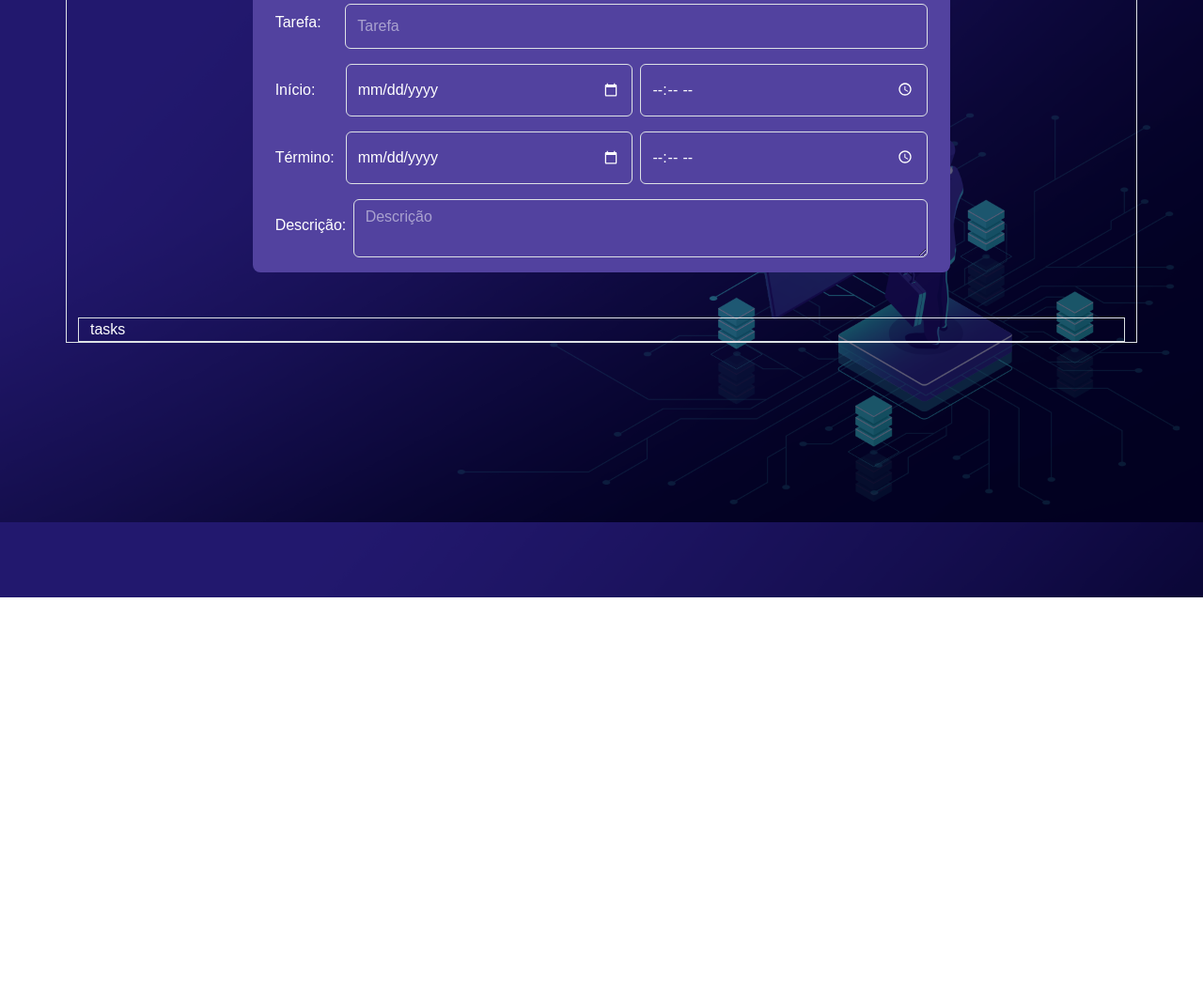
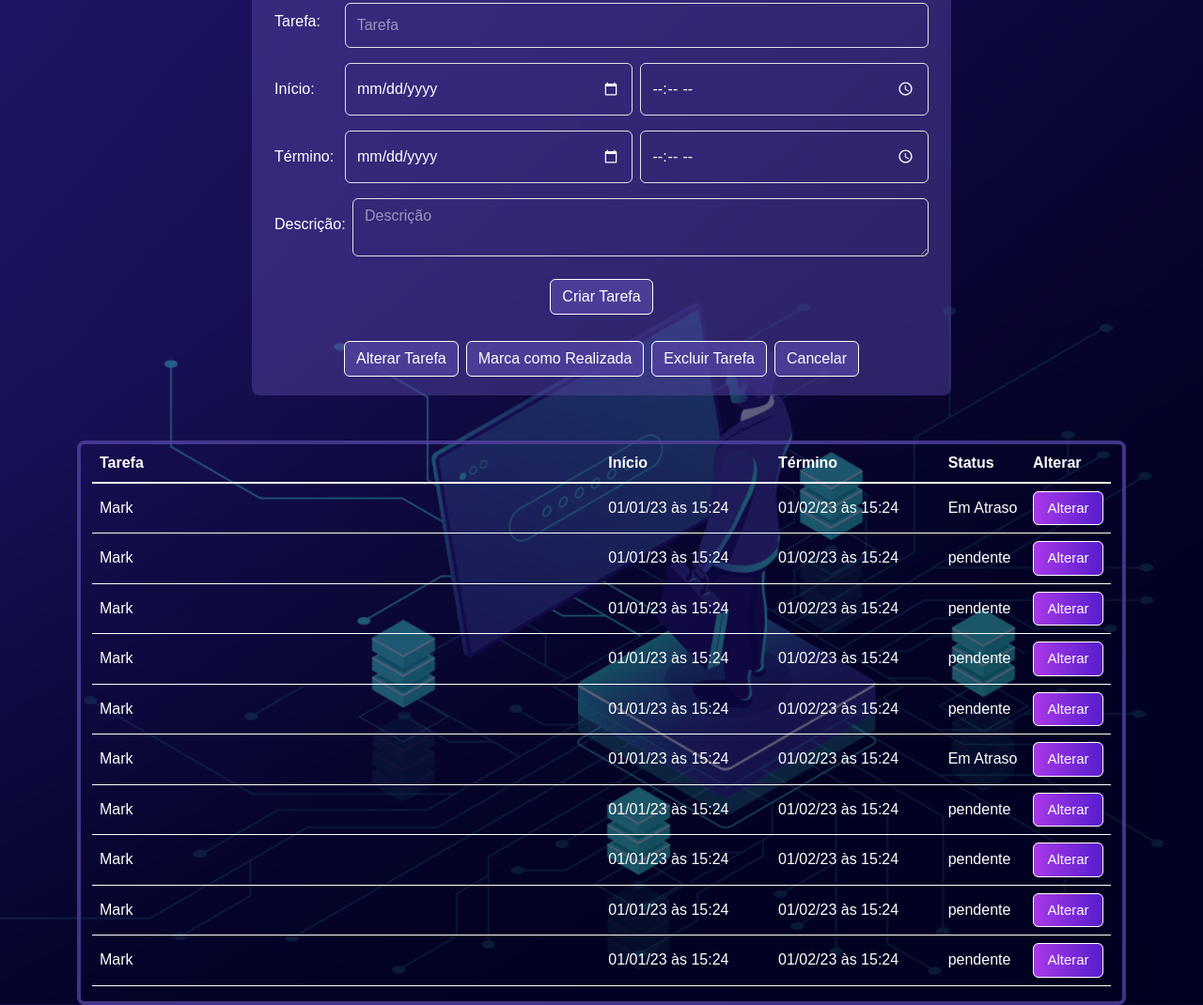
Before and after one commit to Mitisuaki/Fast-track, a plain HTML site: page src/TasksPage/tasksPage.html in a window 1280 px wide. Shown: the part 164-1234 px from the top of the page at 94% size. Before the commit the page ends 800 px from the top, so only its background shows below. Drawn offline with nearby package versions, Linux system fonts and the light colour scheme; sample sign-in values are in the browser's storage; a web font is replaced by a local one.

Commit message:
tasksPage design done

```diff
--- a/src/Controllers/cTaksPage.js
+++ b/src/Controllers/cTaksPage.js
@@ -1,5 +1,7 @@
 const currentUser = JSON.parse(window.localStorage.getItem("currentUser"));
 const userName = document.querySelector(".username");
+
+const taskTableBody = document.querySelector("#task-table-body");
 
 const exit = document.querySelector(".btn-sair");
 
@@ -16,3 +18,22 @@ if (currentUser === null) {
   userName.textContent = `Seja bem-vindo(a) ${currentUser.name}`;
 
 }
+
+console.log(taskTableBody.children.length)
+
+// Teste com setInterval
+var intervalID = window.setInterval(checkWeatherAPI, 1000);
+
+function checkWeatherAPI() {
+
+  const nowTime = new Date(2023, 12, 5);
+  const check1 = new Date(2022, 12, 1);
+  const check2 = new Date(2023, 1, 10);
+
+  if (nowTime > check1 && nowTime < check2) {
+
+    console.log("True");
+  } else {
+    console.log("False");
+  }
+}
--- a/src/TasksPage/tasksPage.css
+++ b/src/TasksPage/tasksPage.css
@@ -1,19 +1,19 @@
 :root {
   --navbar-border: #b13ceb;
-  --create-task-bg-color: #52429f;
+  --bg-color: 82, 66, 159;
+  --btn-warning-bg-color1: #a839e8;
+  --btn-warning-bg-color2: #561dcd;
 }
 
 body {
   font-family: 'Akshar', sans-serif;
 }
 
-/* main {
-  width: 90% !important;
-} */
-
 .bg-body {
+  background-color: #19125e !important;
   background-image: url(../Assets/Imgs/tasks-bg.png);
   background-size: cover;
+  background-position: right bottom;
 }
 
 .btn-sair:hover {
@@ -21,7 +21,7 @@ body {
 }
 
 .navbar-border {
-  border-color: var(--navbar-border) !important;
+  border-color: rgba(var(--navbar-bo, 1)rder) !important;
 }
 
 .form-control::placeholder {
@@ -34,7 +34,7 @@ body {
 }
 
 .bg-create-task {
-  background-color: var(--create-task-bg-color);
+  background-color: rgba(var(--bg-color), .5);
 }
 
 #create-task-description {
@@ -54,3 +54,58 @@ input[type="date"]::-webkit-calendar-picker-indicator,
 input[type="time"]::-webkit-calendar-picker-indicator {
   color-scheme: dark;
 }
+
+#tasks-area {
+  border-color: rgba(var(--bg-color), .8) !important;
+}
+
+.table-dark {
+  --bs-table-bg: transparent !important;
+  --bs-table-hover-bg: rgba(var(--bg-color), .5);
+  --bs-table-border-color: white;
+}
+
+#tr-tarefa {
+  cursor: pointer;
+}
+
+.btn-light {
+  color: white;
+  width: 75px;
+  background-image: linear-gradient(to right, var(--btn-warning-bg-color1), var(--btn-warning-bg-color2));
+  font-size: 15px;
+  border-color: white;
+  transition: all 600ms ease;
+}
+
+.btn-light:hover {
+  transition-duration: 100ms;
+  background: white;
+  border-color: white;
+  color: var(--btn-warning-bg-color2);
+  border-color: var(--btn-warning-bg-color2);
+}
+
+.btn-dark {
+  border-color: white;
+  background-color: rgba(var(--bg-color), .8);
+}
+
+.btn-dark:hover {
+  border-color: white;
+  background-color: white;
+  color: rgb(var(--bg-color));
+}
+
+::-webkit-scrollbar {
+  width: 15px;
+}
+
+::-webkit-scrollbar-track {
+  background-color: #a3a3be;
+}
+
+::-webkit-scrollbar-thumb {
+  background-color: #4d3a97;
+  -webkit-box-shadow: inset 6px 0 6px rgba(0, 0, 0, 0.5);
+}
--- a/src/TasksPage/tasksPage.html
+++ b/src/TasksPage/tasksPage.html
@@ -12,9 +12,10 @@
   <link rel="preconnect" href="https://fonts.googleapis.com">
   <link rel="preconnect" href="https://fonts.gstatic.com" crossorigin>
   <link href="https://fonts.googleapis.com/css2?family=Akshar&display=swap" rel="stylesheet">
-  <link rel="stylesheet" href="tasksPage.css">
   <link rel="stylesheet"
     href="https://fonts.googleapis.com/css2?family=Material+Symbols+Outlined:opsz,wght,FILL,GRAD@20..48,100..700,0..1,-50..200" />
+  <link rel="stylesheet" href="tasksPage.css">
+  <link rel="stylesheet" href="tasksPage copy.scss">
 
 
   <script src="https://cdn.jsdelivr.net/npm/bootstrap@5.3.2/dist/js/bootstrap.bundle.min.js"
@@ -39,16 +40,16 @@
 
   <main class="container-fluid mt-5 d-flex justify-content-center p-0">
 
-    <div class="container border ">
+    <div class="container">
 
       <div class="bg-create-task rounded-3 offset-2 col-8">
 
         <div class="d-flex align-items-center border-bottom border-1 border-white mb-3">
-          <span class="material-symbols-outlined">add_circle</span>
+          <span class="material-symbols-outlined ms-4 me-2">add_circle</span>
           <span class="add-tarefa">Adicionar nova tarefa</span>
         </div>
 
-        <form id="create-task" class="container d-sm-flex justify-content-between" onsubmit="return false">
+        <form id="create-task" class="container d-flex flex-column" onsubmit="return false">
 
           <div class="container flex-column">
             <div class="mb-3 d-md-flex">
@@ -76,12 +77,109 @@
                 placeholder="Descrição" required></textarea>
             </div>
           </div>
+
+          <div class="d-flex justify-content-center mt-2 mb-3" id="buttons-area">
+            <button id="create-acc-btn" type="submit" class="btn btn-dark">Criar Tarefa</button>
+          </div>
+
+          <div class="d-flex flex-column flex-md-row justify-content-center mt-2 mb-3">
+            <button id="create-acc-btn" type="submit" class="btn btn-dark m-1">Alterar
+              Tarefa</button>
+            <button id="create-acc-btn" type="submit" class="btn btn-dark m-1">Marca como
+              Realizada</button>
+            <button id="create-acc-btn" type="submit" class="btn btn-dark m-1">Excluir
+              Tarefa</button>
+            <button id="create-acc-btn" type="submit" class="btn btn-dark m-1">Cancelar</button>
+          </div>
+
         </form>
 
       </div>
 
-      <div class="container mt-5 border">
-        tasks
+      <div class="container mt-5 border rounded-3 border-4 overflow-x-auto" id="tasks-area">
+        <table class="table table-dark table-hover" id=" tasks-table">
+          <thead class="align-middle">
+            <tr>
+              <th scope="col">Tarefa</th>
+              <th scope="col" class="col-2">Início</th>
+              <th scope="col" class="col-2">Término</th>
+              <th scope="col" class="col-1">Status</th>
+              <th scope="col" class="col-1">Alterar</th>
+            </tr>
+          </thead>
+
+          <tbody class="align-middle table-group-divider " id="task-table-body">
+            <tr>
+              <td id="tr-tarefa">Mark</td>
+              <td>01/01/23 às 15:24</td>
+              <td>01/02/23 às 15:24</td>
+              <td>Em Atraso</td>
+              <td><button class="btn btn-light">Alterar</button></td>
+            </tr>
+            <tr>
+              <td id="tr-tarefa">Mark</td>
+              <td>01/01/23 às 15:24</td>
+              <td>01/02/23 às 15:24</td>
+              <td>pendente</td>
+              <td><button class="btn btn-light">Alterar</button></td>
+            </tr>
+            <tr>
+              <td id="tr-tarefa">Mark</td>
+              <td>01/01/23 às 15:24</td>
+              <td>01/02/23 às 15:24</td>
+              <td>pendente</td>
+              <td><button class="btn btn-light">Alterar</button></td>
+            </tr>
+            <tr>
+              <td id="tr-tarefa">Mark</td>
+              <td>01/01/23 às 15:24</td>
+              <td>01/02/23 às 15:24</td>
+              <td>pendente</td>
+              <td><button class="btn btn-light">Alterar</button></td>
+            </tr>
+            <tr>
+              <td id="tr-tarefa">Mark</td>
+              <td>01/01/23 às 15:24</td>
+              <td>01/02/23 às 15:24</td>
+              <td>pendente</td>
+              <td><button class="btn btn-light">Alterar</button></td>
+            </tr>
+            <tr>
+              <td id="tr-tarefa">Mark</td>
+              <td>01/01/23 às 15:24</td>
+              <td>01/02/23 às 15:24</td>
+              <td>Em Atraso</td>
+              <td><button class="btn btn-light">Alterar</button></td>
+            </tr>
+            <tr>
+              <td id="tr-tarefa">Mark</td>
+              <td>01/01/23 às 15:24</td>
+              <td>01/02/23 às 15:24</td>
+              <td>pendente</td>
+              <td><button class="btn btn-light">Alterar</button></td>
+            </tr>
+            <tr>
+              <td id="tr-tarefa">Mark</td>
+              <td>01/01/23 às 15:24</td>
+              <td>01/02/23 às 15:24</td>
+              <td>pendente</td>
+              <td><button class="btn btn-light">Alterar</button></td>
+            </tr>
+            <tr>
+              <td id="tr-tarefa">Mark</td>
+              <td>01/01/23 às 15:24</td>
+              <td>01/02/23 às 15:24</td>
+              <td>pendente</td>
+              <td><button class="btn btn-light">Alterar</button></td>
+            </tr>
+            <tr>
+              <td id="tr-tarefa">Mark</td>
+              <td>01/01/23 às 15:24</td>
+              <td>01/02/23 às 15:24</td>
+              <td>pendente</td>
+              <td><button class="btn btn-light">Alterar</button></td>
+            </tr>
+          </tbody>
       </div>
 
 
```
Also changed, not shown: saveTaskPage.html (deleted, +0 -67 lines).
